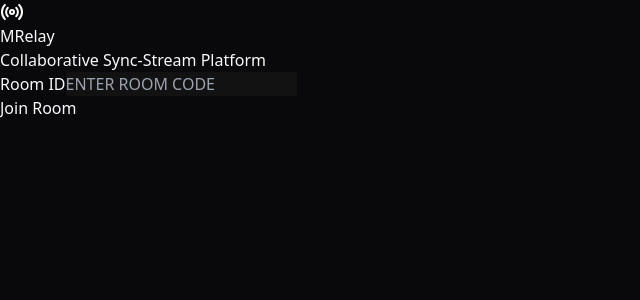
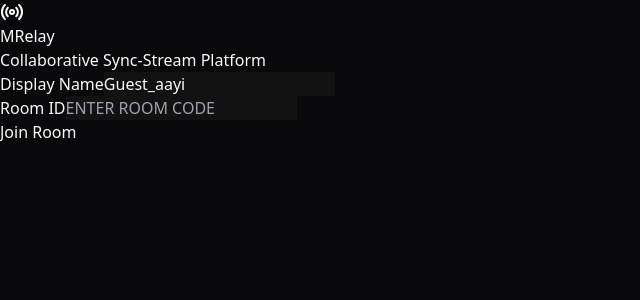
Before and after one commit to WilliamAxelC/Muser, a React (Vite) app in the folder frontend/: page / in a window 1280 px wide. Shown: the top 300 px of the page, without its empty margins (0-640 px from the left). Built offline with nearby package versions, Linux system fonts and the light colour scheme.

Commit message:
fix(sync): clamp drift target to positive values and implement explicit room garbage collection

```diff
--- a/frontend/src/App.tsx
+++ b/frontend/src/App.tsx
@@ -12,11 +12,21 @@ function App() {
     localStorage.setItem('mrelay_user_id', newId);
     return newId;
   });
+
+  const [username, setUsername] = useState(() => {
+    return localStorage.getItem('mrelay_username') || `Guest_${userId.substr(5, 4)}`;
+  });
+
   const [inputRoomId, setInputRoomId] = useState('');
   const [activeRoomId, setActiveRoomId] = useState<string | null>(null);
   const [trackUrl, setTrackUrl] = useState('');
 
-  const { isConnected, roomState, hostId, isHost, emitMutation, socketId } = useSocket(activeRoomId, userId);
+  const { isConnected, roomState, hostId, isHost, emitMutation, socketId } = useSocket(activeRoomId, userId, username);
+
+  const handleNameChange = (newName: string) => {
+    setUsername(newName);
+    localStorage.setItem('mrelay_username', newName);
+  };
 
   const handleJoin = (e: React.FormEvent) => {
     e.preventDefault();
@@ -81,6 +91,18 @@ function App() {
           </div>
 
           <form onSubmit={handleJoin} className="space-y-4">
+            <div className="space-y-2">
+              <label htmlFor="username" className="text-sm font-medium text-zinc-400 ml-1">
+                Display Name
+              </label>
+              <input
+                id="username"
+                type="text"
+                value={username}
+                onChange={(e) => handleNameChange(e.target.value)}
+                className="w-full bg-zinc-950 border border-zinc-800 rounded-xl px-4 py-3 text-lg font-mono focus:outline-none focus:ring-2 focus:ring-zinc-700 transition-all placeholder:text-zinc-700"
+              />
+            </div>
             <div className="space-y-2">
               <label htmlFor="room-id" className="text-sm font-medium text-zinc-400 ml-1">
                 Room ID
@@ -213,8 +235,8 @@ function App() {
             <Radio className="w-3 h-3" />
             Your Identity
           </div>
-          <div className="text-sm font-medium truncate">{userId}</div>
-          <div className="text-[10px] text-zinc-600 font-mono mt-1 truncate">{socketId}</div>
+          <div className="text-sm font-medium truncate">{username}</div>
+          <div className="text-[10px] text-zinc-600 font-mono mt-1 truncate">ID: {userId} | Socket: {socketId || 'offline'}</div>
         </div>
       </footer>
     </div>
--- a/frontend/src/components/YouTubePlayer.tsx
+++ b/frontend/src/components/YouTubePlayer.tsx
@@ -91,9 +91,10 @@ export const YouTubePlayer: React.FC<YouTubePlayerProps> = ({
     const delta = Math.abs(localPlayhead - computedTarget);
 
     if (delta > 1.5) {
-      console.log(`[Sync] Drift detected: ${delta.toFixed(2)}s. Seeking to ${computedTarget.toFixed(2)}s`);
+      const safeTarget = Math.max(0, computedTarget);
+      console.log(`[Sync] Drift detected: ${delta.toFixed(2)}s. Seeking to ${safeTarget.toFixed(2)}s`);
       isProcessingRemoteEvent.current = true;
-      playerRef.current.seekTo(computedTarget, true);
+      playerRef.current.seekTo(safeTarget, true);
     }
   }, [isReady, isPlaying, targetPlayhead, updatedAt]);
 
--- a/frontend/src/hooks/useSocket.ts
+++ b/frontend/src/hooks/useSocket.ts
@@ -8,7 +8,7 @@ interface StateSync {
   updatedAt: number;
 }
 
-export function useSocket(roomId: string | null, userId: string) {
+export function useSocket(roomId: string | null, userId: string, username: string) {
   const [isConnected, setIsConnected] = useState(false);
   const [roomState, setRoomState] = useState<StateSync | null>(null);
   const [hostId, setHostId] = useState<string | null>(null);
@@ -21,7 +21,7 @@ export function useSocket(roomId: string | null, userId: string) {
 
     const socket = io(window.location.origin, {
       path: '/socket.io/',
-      query: { roomId, userId, correlationId: `ui-${userId}` },
+      query: { roomId, userId, username, correlationId: `ui-${userId}` },
       transports: ['websocket', 'polling']
     });
 
```
Also changed, not shown: 1 other file (tests, documents, lock files or other folders).
